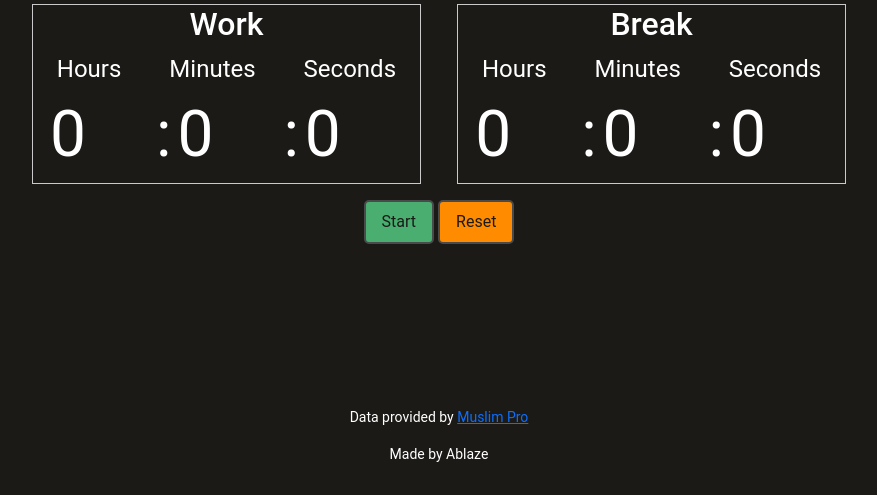
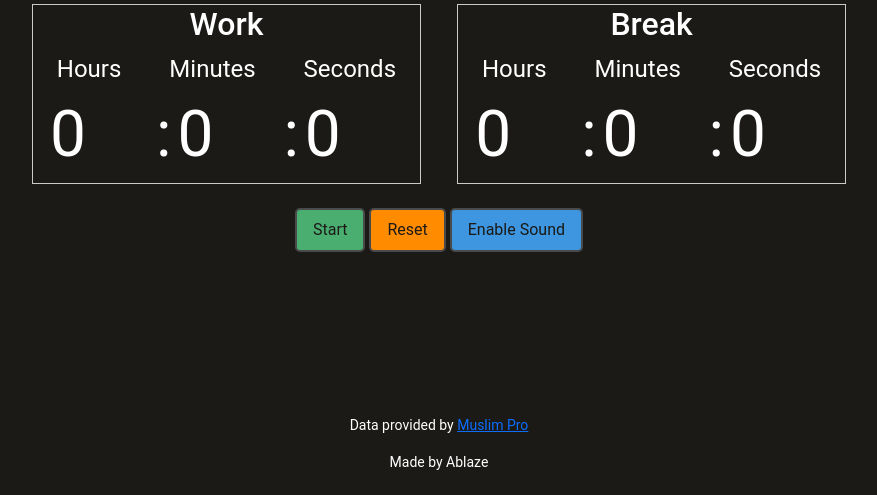
Before and after one commit to ablazeArt/prayer-todo, a Flask app: page / in a window 1280 px wide. Shown: the part 307-802 px from the top of the page, without its empty margins (201-1078 px from the left). Before the commit the page ends 769 px from the top, so only its background shows below. Run offline with Flask 2, Linux system fonts and the light colour scheme; data that the repository does not hold is empty; some libraries are stand-ins or nearby versions.

Commit message:
Update prayer.html

```diff
--- a/templates/prayer.html
+++ b/templates/prayer.html
@@ -121,10 +121,12 @@
                         <button id="reset" type="button" class="timer__btn timer__btn--reset">
                             <span >Reset</span>
                         </button>
+                        <button id="triggerAudio" class="sound__btn">
+                            <span>Enable Sound</span>
+                        </button>
                     </div>
                 </div>
 
-                <audio id="tstart" src="{{ url_for('static', filename='trigstart.mp3') }}"></audio>
                 <audio id="audio" src="{{ url_for('static', filename='alarm.mp3') }}"></audio>
 
             <script type="text/javascript" src="{{ url_for('static', filename='main.js') }}"></script>
```
